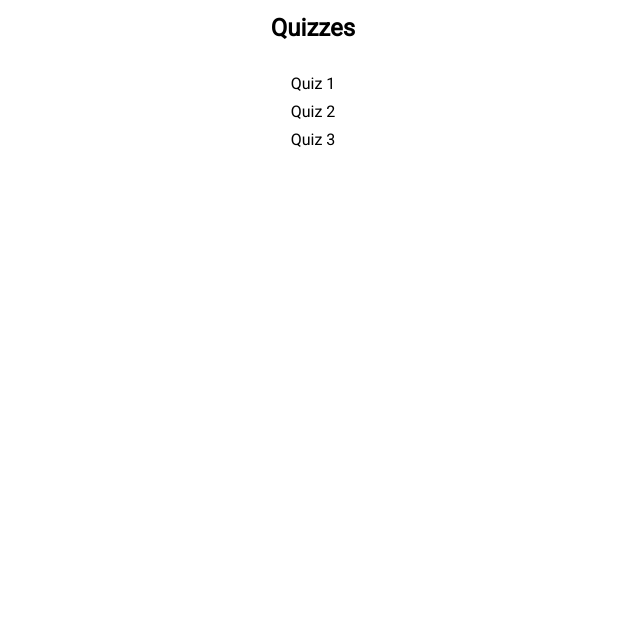
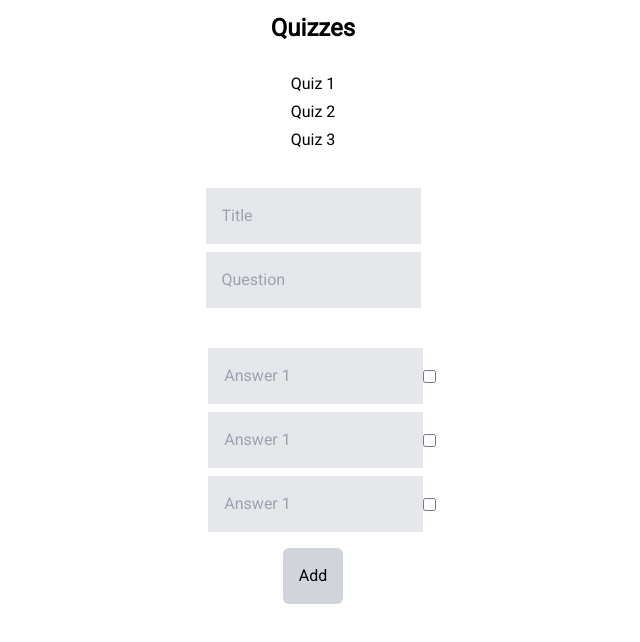
Before and after one commit to d3p1/nextjs-quizzes, a Next.js app: page / in a window 1280 px wide. Shown: the top 642 px of the page, without its empty margins (327-967 px from the left). Built offline with nearby package versions, Linux system fonts and the light colour scheme.

Commit message:
feat: implement add quiz [#1]

```diff
--- a/app/page.tsx
+++ b/app/page.tsx
@@ -5,6 +5,32 @@
 import data, {Quiz} from '@/data'
 import {Suspense} from 'react'
 import Link from 'next/link'
+import {revalidatePath} from 'next/cache'
+
+async function addQuiz(formData: FormData) {
+  'use server'
+
+  data.push({
+    title: formData.get('title') as string,
+    question: formData.get('question') as string,
+    answers: [
+      {
+        text: formData.get('answer1-text') as string,
+        is_correct: formData.get('answer1-correct') === 'on',
+      },
+      {
+        text: formData.get('answer2-text') as string,
+        is_correct: formData.get('answer2-correct') === 'on',
+      },
+      {
+        text: formData.get('answer3-text') as string,
+        is_correct: formData.get('answer3-correct') === 'on',
+      },
+    ],
+  })
+
+  revalidatePath('/')
+}
 
 async function getQuizzes(): Promise<Quiz[]> {
   'use server'
@@ -34,6 +60,62 @@ export default function HomePage() {
       <Suspense fallback={<div>Loading...</div>}>
         <QuizList />
       </Suspense>
+
+      <form
+        className="mt-4 flex flex-col justify-center items-center w-1/6"
+        action={addQuiz}
+      >
+        <input
+          className="bg-gray-200 p-4 mt-2"
+          type="text"
+          name="title"
+          placeholder="Title"
+        />
+
+        <input
+          className="bg-gray-200 p-4 mt-2 mb-8"
+          type="text"
+          name="question"
+          placeholder="Question"
+        />
+
+        <div className="flex flex-row justify-between items-center w-full">
+          <input
+            className="bg-gray-200 p-4 mt-2"
+            type="text"
+            name="answer1-text"
+            placeholder="Answer 1"
+          />
+          <input className="mt-2 p-4" type="checkbox" name="answer1-correct" />
+        </div>
+
+        <div className="flex flex-row justify-between items-center w-full">
+          <input
+            className="bg-gray-200 p-4 mt-2"
+            type="text"
+            name="answer2-text"
+            placeholder="Answer 1"
+          />
+          <input className="mt-2 p-4" type="checkbox" name="answer2-correct" />
+        </div>
+
+        <div className="flex flex-row justify-between items-center w-full">
+          <input
+            className="bg-gray-200 p-4 mt-2"
+            type="text"
+            name="answer3-text"
+            placeholder="Answer 1"
+          />
+          <input className="mt-2 p-4" type="checkbox" name="answer3-correct" />
+        </div>
+
+        <button
+          className="mt-4 bg-gray-300 hover:bg-gray-400 transition-colors p-4 rounded-md"
+          type="submit"
+        >
+          Add
+        </button>
+      </form>
     </>
   )
 }
```
